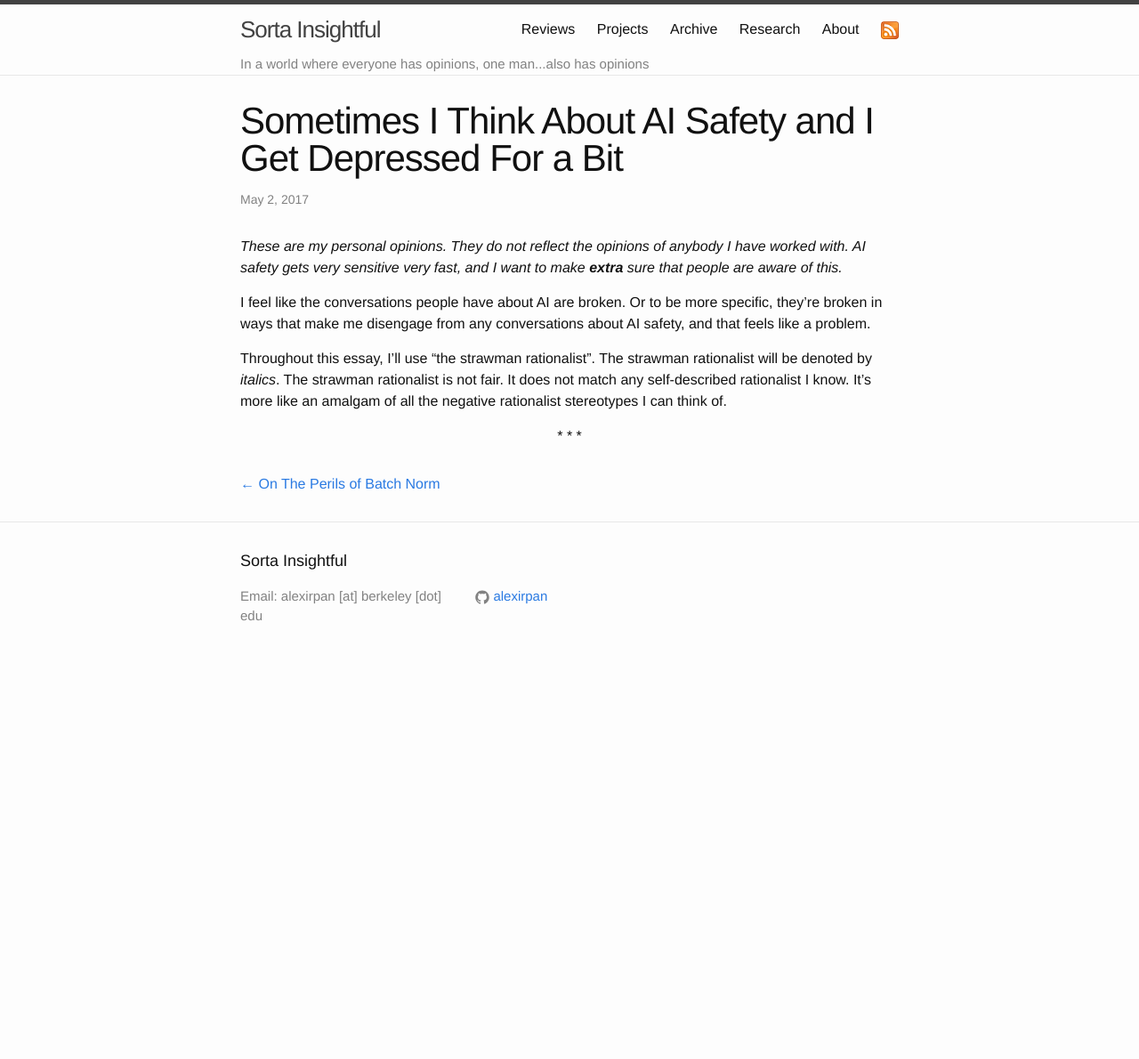
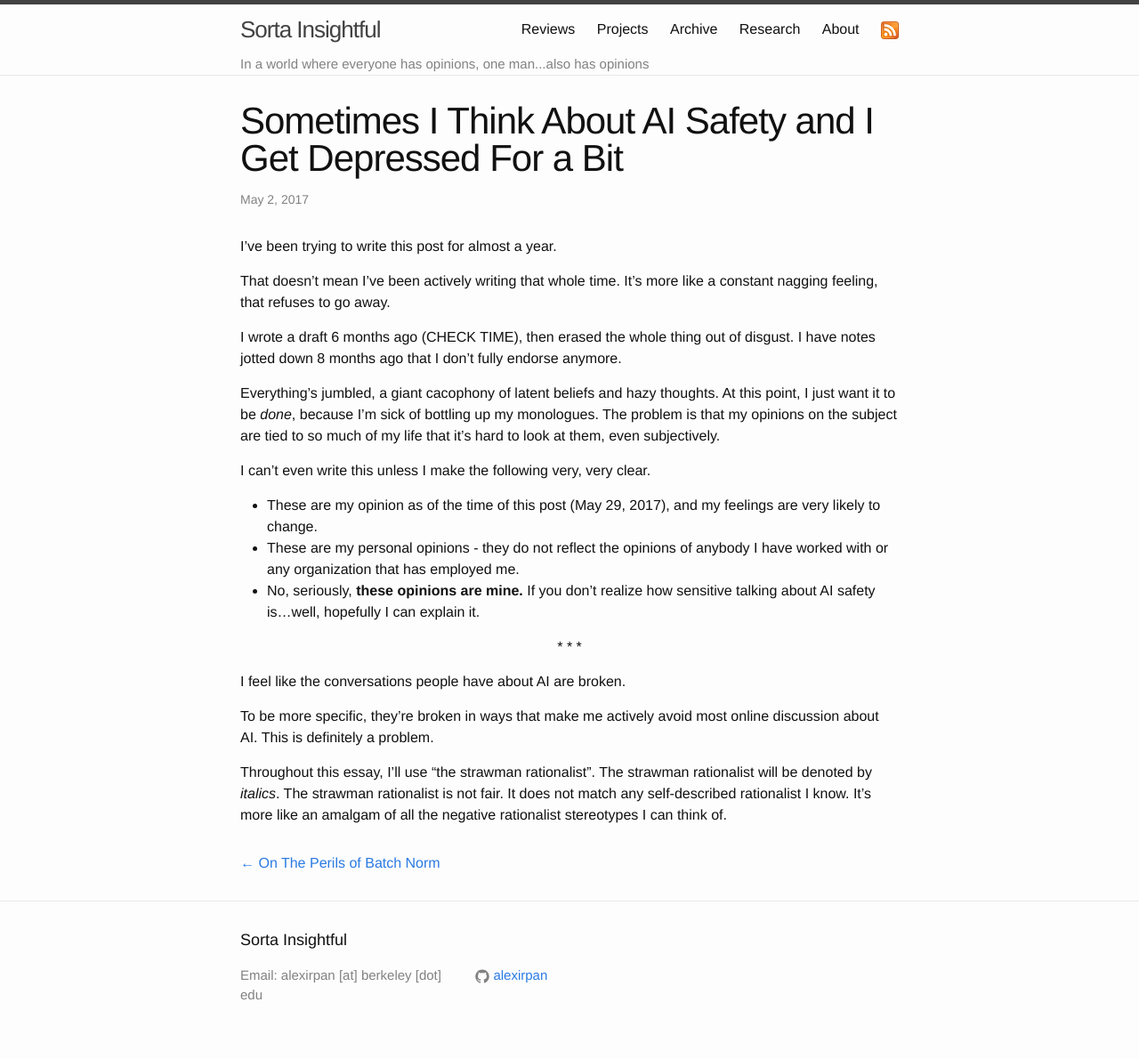
Before and after one commit to alexirpan/alexirpan.github.io, a Jekyll site: the page built from _posts/2017-05-02-ai-safety.markdown, in a window 1280 px wide. Shown: the whole page at 89% size. Built offline with Jekyll 4.4.1, drawn with Linux system fonts in a browser that asks for light colours; nearby versions of some CDN libraries; before the commit the page ends 900 px from its top, so only the background shows below that.

Commit message:
Some partial work

```diff
--- a/_posts/2017-05-02-ai-safety.markdown
+++ b/_posts/2017-05-02-ai-safety.markdown
@@ -4,19 +4,38 @@ title:  "Sometimes I Think About AI Safety and I Get Depressed For a Bit"
 date:   2017-05-02 01:14:00 -0700
 ---
 
-*These are my personal opinions. They do not reflect the opinions of anybody
-I have worked with. AI safety gets very sensitive very fast, and I
-want to make __extra__ sure that people are aware of this.*
+I've been trying to write this post for almost a year.
 
+That doesn't mean I've been actively writing that whole time. It's more
+like a constant nagging feeling, that refuses to go away.
 
-I feel like the conversations people have about AI are broken. Or to be more
-specific, they're broken in ways that make me disengage from any conversations
-about AI safety, and that feels like a problem.
+I wrote a draft 6 months ago (CHECK TIME), then erased the whole thing out
+of disgust. I have notes jotted down 8 months ago that I don't fully endorse
+anymore.
+
+Everything's jumbled, a giant cacophony of latent beliefs and hazy thoughts.
+At this point, I just want it to be *done*, because I'm sick of bottling
+up my monologues. The problem is that my opinions on the subject are tied
+to so much of my life that it's hard to look at them, even subjectively.
+
+I can't even write this unless I make the following very, very clear.
+
+* These are my opinion as of the time of this post (May 29, 2017), and
+my feelings are very likely to change.
+* These are my personal opinions - they do not reflect the opinions of
+anybody I have worked with or any organization that has employed me.
+* No, seriously, **these opinions are mine.** If you don't realize how
+sensitive talking about AI safety is...well, hopefully I can explain it.
+
+\* \* \*
+{: .centered }
+
+I feel like the conversations people have about AI are broken.
+
+To be more specific, they're broken in ways that make me actively avoid most
+online discussion about AI. This is definitely a problem.
 
 Throughout this essay, I'll use "the strawman rationalist". The strawman
 rationalist will be denoted by *italics*. The strawman rationalist is not
 fair. It does not match any self-described rationalist I know. It's more
 like an amalgam of all the negative rationalist stereotypes I can think of.
-
-\* \* \*
-{: .centered }
```
